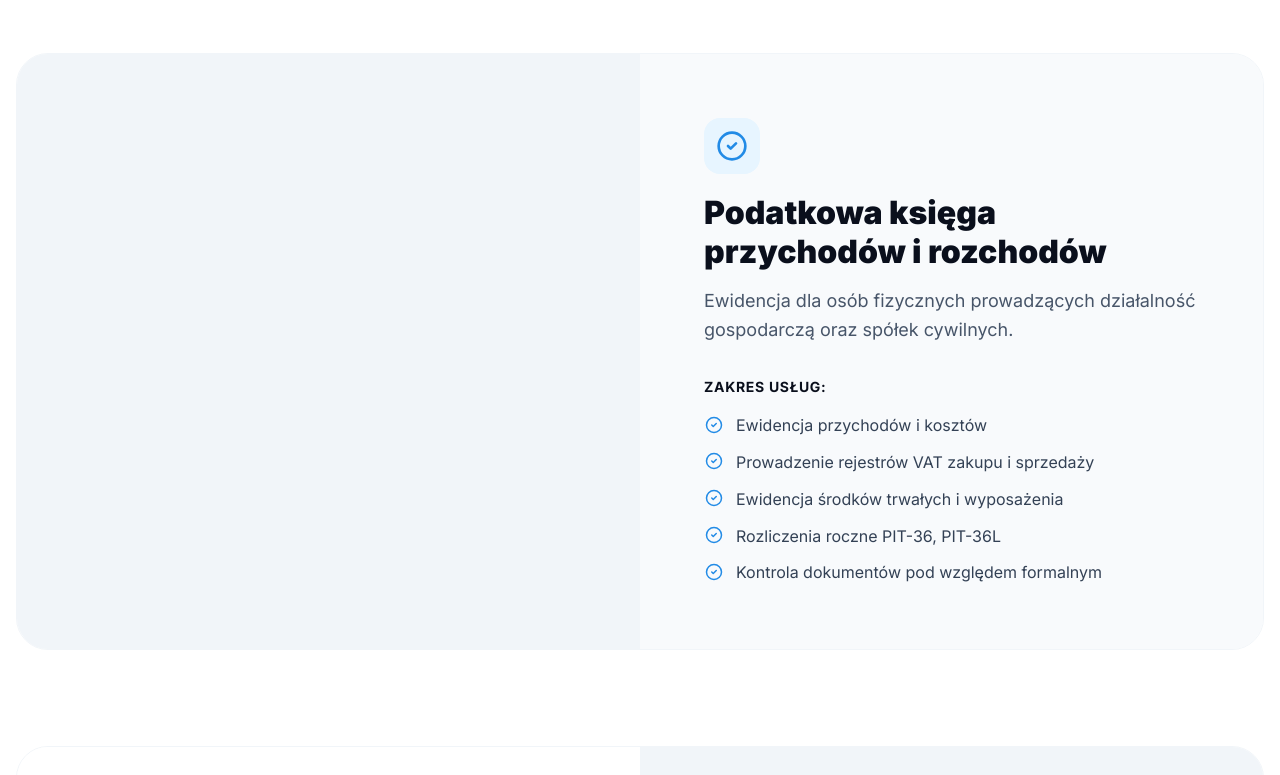
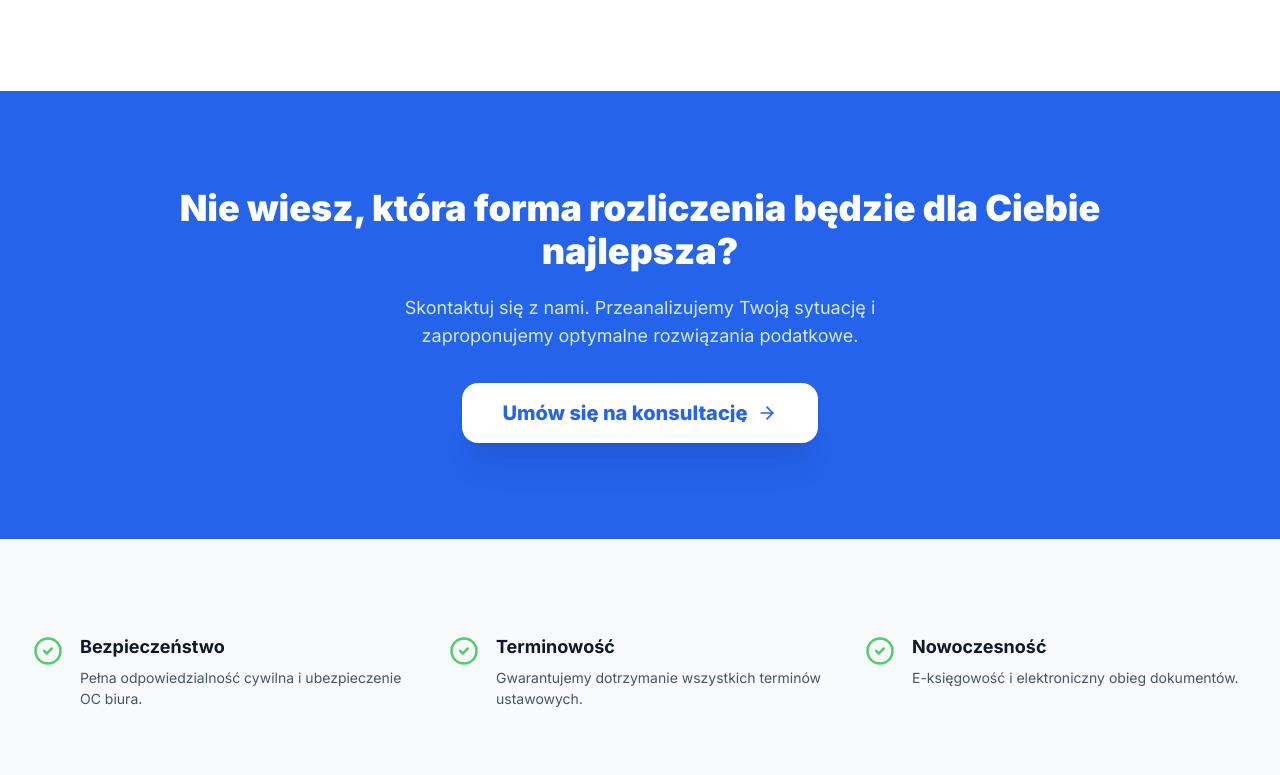
Before and after one commit to Azumi0/tewu-2026-testing, a Next.js app: page /uslugi in a window 1280 px wide. Shown: the part 1180-1955 px from the top of the page. Built offline with nearby package versions, Linux system fonts and the light colour scheme.

Commit message:
Fix Services page

```diff
--- /dev/null
+++ b/src/app/uslugi/ServicesClient.module.css
@@ -0,0 +1,25 @@
+.serviceCard {
+    transition: all 0.3s ease;
+    cursor: default;
+}
+
+.serviceCard:hover {
+    background-color: white !important;
+    box-shadow: rgba(0, 0, 0, 0) 0px 0px 0px 0px, rgba(0, 0, 0, 0) 0px 0px 0px 0px, rgb(219, 234, 254) 0px 25px 50px -12px;
+}
+
+.iconContainer {
+    transition: all 0.3s ease;
+    background-color: white;
+    border-radius: var(--mantine-radius-lg);
+    display: flex;
+    align-items: center;
+    justify-content: center;
+    color: var(--mantine-color-blue-6);
+    box-shadow: var(--mantine-shadow-sm);
+}
+
+.serviceCard:hover .iconContainer {
+    background-color: rgb(37, 99, 235);
+    color: rgb(255, 255, 255);
+}
--- a/src/app/uslugi/ServicesClient.tsx
+++ b/src/app/uslugi/ServicesClient.tsx
@@ -1,16 +1,16 @@
-
 "use client";
 
 import React from 'react';
 import { SERVICES } from '@/constants';
 import { ArrowRight, CheckCircle2 } from 'lucide-react';
-import { Box, Container, SimpleGrid, Grid, Stack, Title, Text, Button, ThemeIcon, Group, Paper, List } from '@mantine/core';
+import { Box, Container, SimpleGrid, Stack, Title, Text, Button, ThemeIcon, Group, Paper } from '@mantine/core';
 import Link from 'next/link';
+import classes from './ServicesClient.module.css';
 
 export default function ServicesClient() {
     return (
         <Stack gap={0} bg="white">
-            {/* Header */}
+            {/* Hero Section */}
             <Box component="section" bg="slate.9" py={{ base: 64, md: 96 }} ta="center">
                 <Container size="md" px="md">
                     <Title order={1} c="white" fw={900} mb="md" style={{ fontSize: 'clamp(2.25rem, 5vw, 3.75rem)', letterSpacing: '-0.025em' }}>
@@ -22,128 +22,117 @@ export default function ServicesClient() {
                 </Container>
             </Box>
 
-            {/* Services List */}
-            <Box component="section" py={96}>
-                <Container size="xl" px="md">
-                    <Stack gap={96}>
-                        {SERVICES.map((service, index) => (
+            {/* Services Grid */}
+            <Box component="section" py={96} bg="white">
+                <Container size="xl" px={{ base: 'md', sm: 'xl' }}>
+                    <SimpleGrid cols={{ base: 1, sm: 2, lg: 4 }} spacing="lg">
+                        {SERVICES.map((service) => (
                             <Paper
-                                key={index}
-                                id={service.id}
+                                key={service.id}
+                                p="xl"
                                 radius="xl"
+                                bg="slate.0"
                                 withBorder
-                                bg="white"
-                                style={{ borderColor: 'var(--mantine-color-slate-1)', overflow: 'hidden', scrollMarginTop: '6rem' }}
+                                className={classes.serviceCard}
+                                style={{
+                                    borderColor: 'var(--mantine-color-slate-1)'
+                                }}
                             >
-                                <Grid gutter={0}>
-                                    <Grid.Col span={{ base: 12, lg: 6 }} order={{ base: 2, lg: index % 2 === 0 ? 1 : 2 }}>
+                                {/* Service Icon Container */}
                                 <Box
-                                            p={{ base: 32, md: 64 }}
-                                            bg={index % 2 === 0 ? 'white' : 'slate.0'}
-                                            style={{ display: 'flex', flexDirection: 'column', justifyContent: 'center', height: '100%' }}
+                                    w={56}
+                                    h={56}
+                                    mb="lg"
+                                    className={classes.iconContainer}
                                 >
-                                            <Group mb="lg">
-                                                <ThemeIcon size={56} radius="lg" bg="blue.0" c="blue.6">
-                                                    <CheckCircle2 size={32} />
-                                                </ThemeIcon>
-                                            </Group>
-                                            <Title order={2} fw={900} c="slate.9" mb="md" style={{ fontSize: '2rem' }}>
+                                    {service.icon}
+                                </Box>
+                                <Title order={3} fw={700} c="slate.9" mb="sm" lh={1.3} fz="xl">
                                     {service.title}
                                 </Title>
-                                            <Text size="lg" c="slate.6" lh={1.6} mb="xl">
+                                <Text size="sm" c="slate.6" lh={1.6}>
                                     {service.description}
                                 </Text>
-
-                                            <Box>
-                                                <Text fw={700} c="slate.9" mb="md" tt="uppercase" size="sm" style={{ letterSpacing: '0.05em' }}>
-                                                    Zakres usług:
-                                                </Text>
-                                                <List
-                                                    spacing="sm"
-                                                    size="md"
-                                                    center
-                                                    icon={
-                                                        <ThemeIcon variant="transparent" c="blue.6" size={20}>
-                                                            <CheckCircle2 size={20} />
-                                                        </ThemeIcon>
-                                                    }
-                                                >
-                                                    {service.features.map((feature, idx) => (
-                                                        <List.Item key={idx}>
-                                                            <Text span c="slate.7">{feature}</Text>
-                                                        </List.Item>
-                                                    ))}
-                                                </List>
-                                            </Box>
-                                        </Box>
-                                    </Grid.Col>
-                                    <Grid.Col span={{ base: 12, lg: 6 }} order={{ base: 1, lg: index % 2 === 0 ? 2 : 1 }}>
-                                        <Box
-                                            bg="slate.1"
-                                            style={{
-                                                backgroundImage: `url(${getServiceImage(index)})`,
-                                                backgroundSize: 'cover',
-                                                backgroundPosition: 'center',
-                                                minHeight: '400px',
-                                                height: '100%'
-                                            }}
-                                        />
-                                    </Grid.Col>
-                                </Grid>
                             </Paper>
                         ))}
-                    </Stack>
+                    </SimpleGrid>
                 </Container>
             </Box>
 
-            {/* CTA */}
-            <Box component="section" py={96} bg="slate.0">
-                <Container size="lg" px="md">
-                    <Paper radius="2xl" p={{ base: 40, md: 80 }} bg="blue.6" c="white" ta="center" pos="relative" style={{ overflow: 'hidden' }}>
-                        <Box
-                            pos="absolute"
-                            top={0}
-                            left={0}
-                            right={0}
-                            h="100%"
-                            bg="radial-gradient(circle at center, rgba(255,255,255,0.1), transparent 70%)"
-                            style={{ pointerEvents: 'none' }}
-                        />
-                        <Stack align="center" gap="xl" pos="relative">
-                            <Title order={2} fw={900} style={{ fontSize: 'clamp(2rem, 4vw, 3rem)' }}>
-                                Nie wiesz co wybrać?
+            {/* CTA Section */}
+            <Box component="section" py={96} style={{ backgroundColor: 'rgb(37, 99, 235)' }}>
+                <Container size="md" px="md" ta="center">
+                    <Title order={2} c="white" fw={900} mb="lg" fz={{ base: 'xl', md: '2.25rem' }}>
+                        Nie wiesz, która forma rozliczenia będzie dla Ciebie najlepsza?
                     </Title>
-                            <Text size="xl" c="blue.1" maw={600}>
-                                Skontaktuj się z nami. Pomożemy Ci dobrać optymalny zakres usług dla Twojej firmy.
+                    <Text c="blue.1" size="lg" mb="xl" maw={600} mx="auto">
+                        Skontaktuj się z nami. Przeanalizujemy Twoją sytuację i zaproponujemy optymalne rozwiązania podatkowe.
                     </Text>
                     <Button
                         component={Link}
                         href="/kontakt"
                         size="xl"
-                                radius="md"
+                        radius="lg"
                         bg="white"
-                                c="blue.6"
+                        style={{ color: 'rgb(37, 99, 235)', boxShadow: 'var(--mantine-shadow-xl)', transition: 'background-color 0.2s' }}
                         fw={800}
-                                style={{ boxShadow: 'var(--mantine-shadow-xl)', transition: 'background-color 0.2s' }}
+                        px={40}
+                        py={20}
+                        rightSection={<ArrowRight size={20} />}
                         onMouseEnter={(e) => e.currentTarget.style.backgroundColor = 'var(--mantine-color-blue-0)'}
                         onMouseLeave={(e) => e.currentTarget.style.backgroundColor = 'white'}
                     >
-                                Umów konsultację
+                        Umów się na konsultację
                     </Button>
-                        </Stack>
-                    </Paper>
+                </Container>
+            </Box>
+
+            {/* Additional Values */}
+            <Box component="section" py={96} bg="slate.0">
+                <Container size="xl" px={{ base: 'md', sm: 'xl' }}>
+                    <SimpleGrid cols={{ base: 1, md: 3 }} spacing="xl">
+                        <Group gap="md" align="flex-start" wrap="nowrap">
+                            <ThemeIcon size={32} variant="transparent" c="green.5">
+                                <CheckCircle2 size={32} />
+                            </ThemeIcon>
+                            <Box>
+                                <Title order={4} fw={700} c="slate.9" mb="xs" fz="lg">
+                                    Bezpieczeństwo
+                                </Title>
+                                <Text size="sm" c="slate.6">
+                                    Pełna odpowiedzialność cywilna i ubezpieczenie OC biura.
+                                </Text>
+                            </Box>
+                        </Group>
+                        <Group gap="md" align="flex-start" wrap="nowrap">
+                            <ThemeIcon size={32} variant="transparent" c="green.5">
+                                <CheckCircle2 size={32} />
+                            </ThemeIcon>
+                            <Box>
+                                <Title order={4} fw={700} c="slate.9" mb="xs" fz="lg">
+                                    Terminowość
+                                </Title>
+                                <Text size="sm" c="slate.6">
+                                    Gwarantujemy dotrzymanie wszystkich terminów ustawowych.
+                                </Text>
+                            </Box>
+                        </Group>
+                        <Group gap="md" align="flex-start" wrap="nowrap">
+                            <ThemeIcon size={32} variant="transparent" c="green.5">
+                                <CheckCircle2 size={32} />
+                            </ThemeIcon>
+                            <Box>
+                                <Title order={4} fw={700} c="slate.9" mb="xs" fz="lg">
+                                    Nowoczesność
+                                </Title>
+                                <Text size="sm" c="slate.6">
+                                    E-księgowość i elektroniczny obieg dokumentów.
+                                </Text>
+                            </Box>
+                        </Group>
+                    </SimpleGrid>
                 </Container>
             </Box>
         </Stack>
     );
 }
-
-function getServiceImage(index: number) {
-    const images = [
-        "https://images.unsplash.com/photo-1554224155-8d04cb21cd6c?auto=format&fit=crop&w=1200&q=80",
-        "https://images.unsplash.com/photo-1460925895917-afdab827c52f?auto=format&fit=crop&w=1200&q=80",
-        "https://images.unsplash.com/photo-1590486803833-1c5c65d60d99?auto=format&fit=crop&w=1200&q=80",
-        "https://images.unsplash.com/photo-1554224154-260312c60e48?auto=format&fit=crop&w=1200&q=80",
-    ];
-    return images[index % images.length];
-}
--- a/src/theme.ts
+++ b/src/theme.ts
@@ -25,7 +25,7 @@ const slate: MantineColorsTuple = [
     "#475569", // slate-600
     "#334155", // slate-700
     "#1e293b", // slate-800
-    "#0a0f1c", // slate-900 - Dark backgrounds (Updated to match prototype)
+    "#0F172A", // slate-900 - Dark backgrounds (Updated to match prototype)
 ];
 
 export const theme = createTheme({
```
Lines whose indentation alone changed are shown as unchanged.
